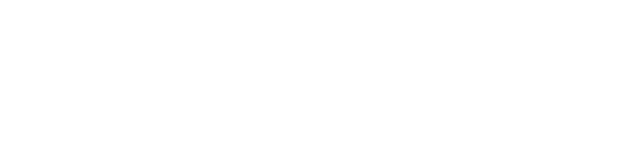
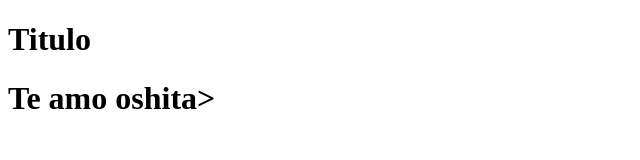
Before and after one commit to Samuel-XC/Pruebas-Git, a plain HTML site: page index.html in a window 1280 px wide. Shown: the whole page, without its empty margins (0-640 px from the left). Drawn offline with Linux system fonts and the light colour scheme.

Commit message:
Se agrego un titulo al index

```diff
--- a/index.html
+++ b/index.html
@@ -7,6 +7,7 @@
     <title>Demo GIT</title>
 </head>
 <body>
-
+    <h1>Titulo</h1>
+    <h1>Te amo oshita></h1>
 </body>
 </html>
```
